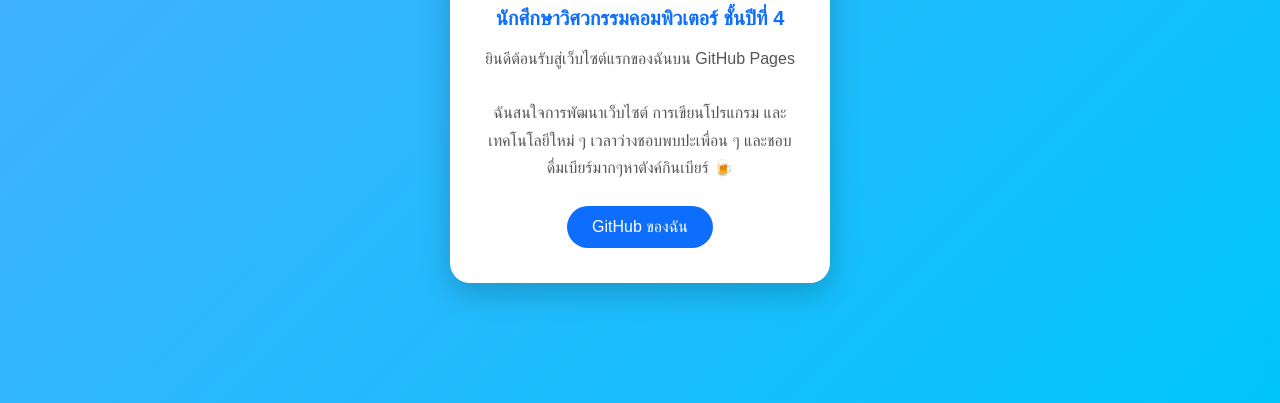
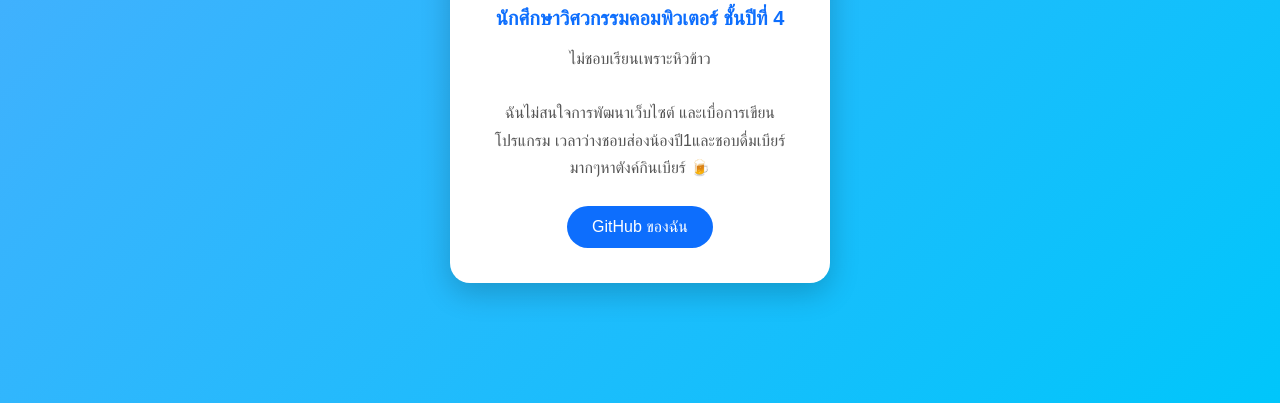
Before and after one commit to BarryPhasinee/web-page1, a plain HTML site: page index.html in a window 1280 px wide. Shown: the part 397-800 px from the top of the page. Drawn offline with Linux system fonts and the light colour scheme.

Commit message:
Update index.html

```diff
--- a/index.html
+++ b/index.html
@@ -85,9 +85,9 @@
     <p class="role">นักศึกษาวิศวกรรมคอมพิวเตอร์ ชั้นปีที่ 4</p>
 
     <p class="about">
-        ยินดีต้อนรับสู่เว็บไซต์แรกของฉันบน GitHub Pages <br><br>
-        ฉันสนใจการพัฒนาเว็บไซต์ การเขียนโปรแกรม และเทคโนโลยีใหม่ ๆ
-        เวลาว่างชอบพบปะเพื่อน ๆ และชอบดื่มเบียร์มากๆหาตังค์กินเบียร์ 🍺
+      ไม่ชอบเรียนเพราะหิวข้าว <br><br>
+        ฉันไม่สนใจการพัฒนาเว็บไซต์ และเบื่อการเขียนโปรแกรม
+        เวลาว่างชอบส่องน้องปี1และชอบดื่มเบียร์มากๆหาตังค์กินเบียร์ 🍺
     </p>
 
     <a href="https://github.com/yourusername" class="btn">
```
